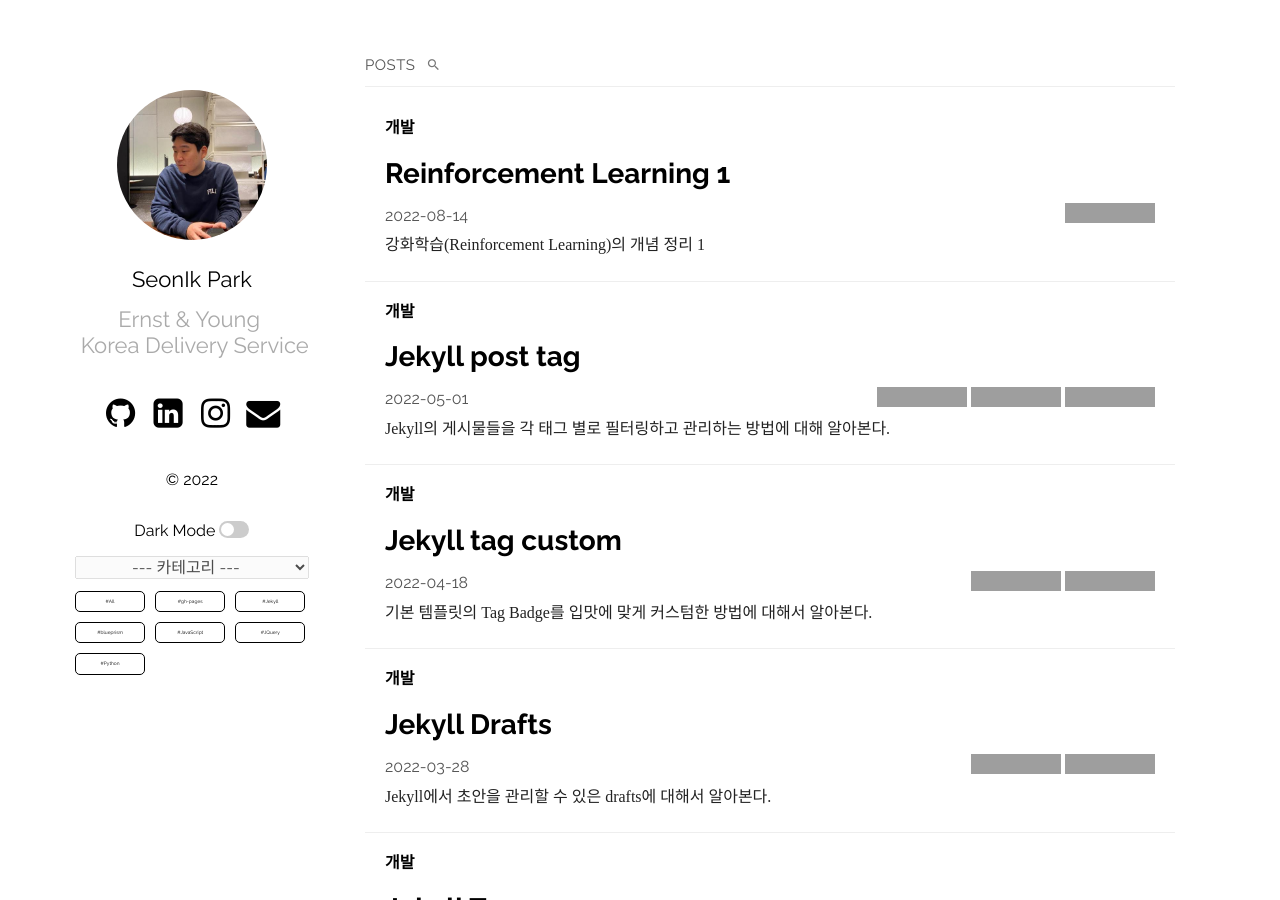
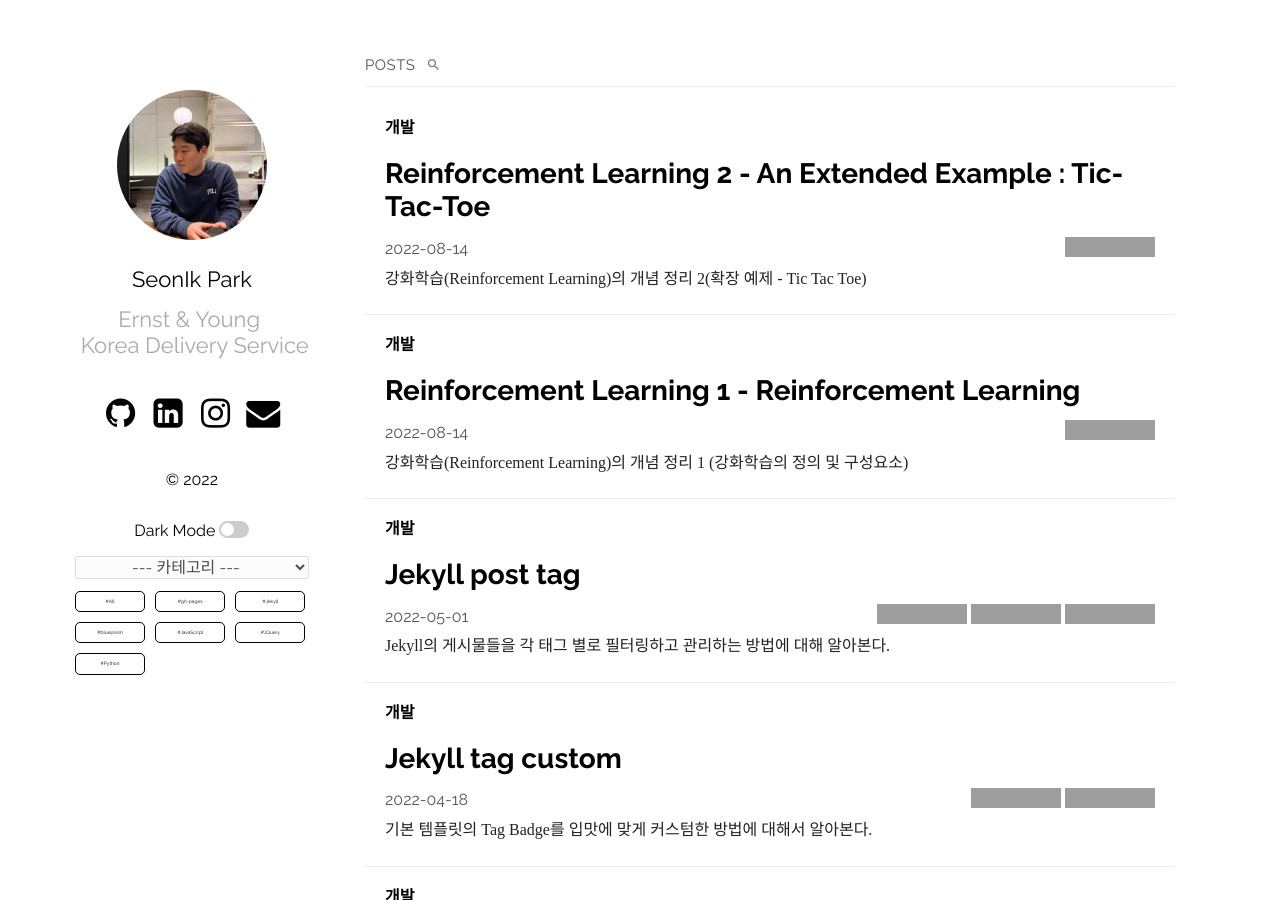
Before and after one commit to parksimis/parksimis.github.io, a Jekyll site: the page built from index.md, in a window 1280 px wide and 900 px high. Built offline with Jekyll 4.4.1, drawn with Linux system fonts in a browser that asks for light colours; some web fonts are replaced; grey boxes are pictures that could not be loaded.

Commit message:
Add : Add Reinforcement Learning part 2 post

```diff
--- a/_posts/개발/2022-08-12-Reinforcment_Learning.md
+++ b/_posts/개발/2022-08-12-Reinforcment_Learning.md
@@ -1,10 +1,10 @@
 ---
 layout: post
-title:  "Reinforcement Learning 1"
+title:  "Reinforcement Learning 1 - Reinforcement Learning"
 date: 2022-08-14
 tags: Python
 ctgry: 개발
-excerpt: 강화학습(Reinforcement Learning)의 개념 정리 1
+excerpt: 강화학습(Reinforcement Learning)의 개념 정리 1 (강화학습의 정의 및 구성요소)
 ---
 
 # 1. 강화학습(Reinforcement Learning)
--- /dev/null
+++ b/_posts/개발/2022-08-19-Reinforcment_Learning2.md
@@ -0,0 +1,16 @@
+---
+layout: post
+title:  "Reinforcement Learning 2 - An Extended Example : Tic-Tac-Toe"
+date: 2022-08-14
+tags: Python
+ctgry: 개발
+excerpt: 강화학습(Reinforcement Learning)의 개념 정리 2(확장 예제 - Tic Tac Toe)
+---
+# 1. 확장 예제 : Tic Tac Toe
+
+
+
+#### - 출처
+[1] 책 | Sutton, Richard S., and Andrew G. Barto., 단단한 강화학습 : 강화학습 기본 개념을 제대로 정리한 인공지능 교과서, 제이펍, 2020 <br>
+[2] 블로그 | [카카오AI리포트]알파고를 탄생시킨 강화학습의 비밀, https://brunch.co.kr/@kakao-it/73 <br>
+[3] 논문 | Sutton, Richard S., and Andrew G. Barto. "Reinforcement learning: An introduction", Cambridge: MIT press, 1998. <br>
```
